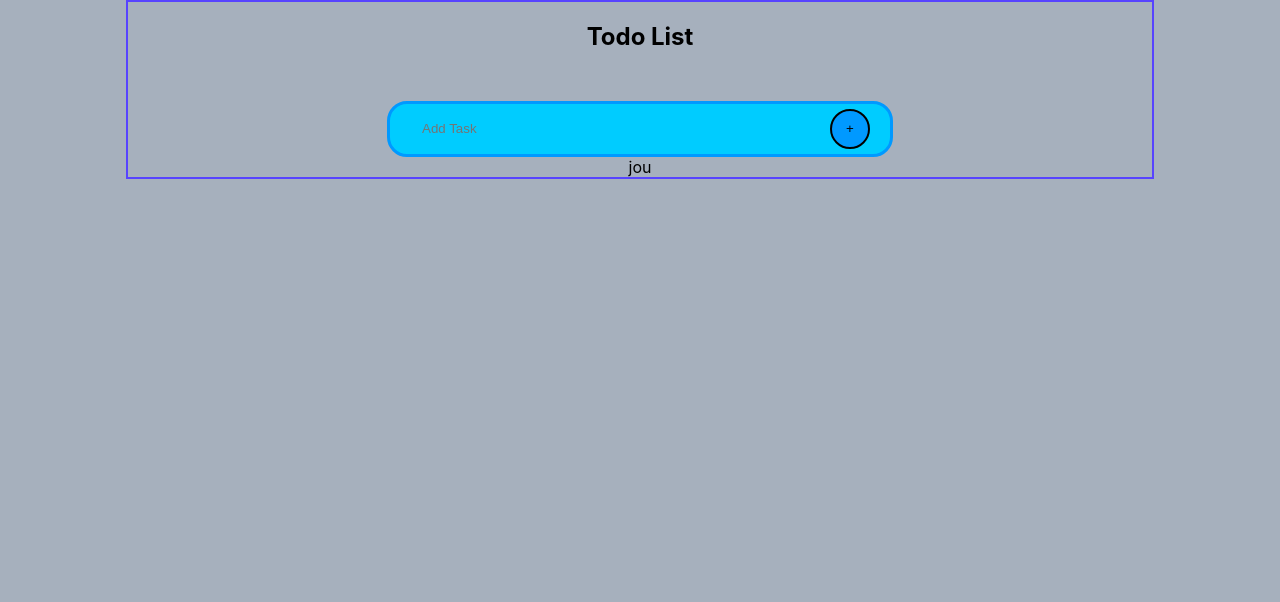
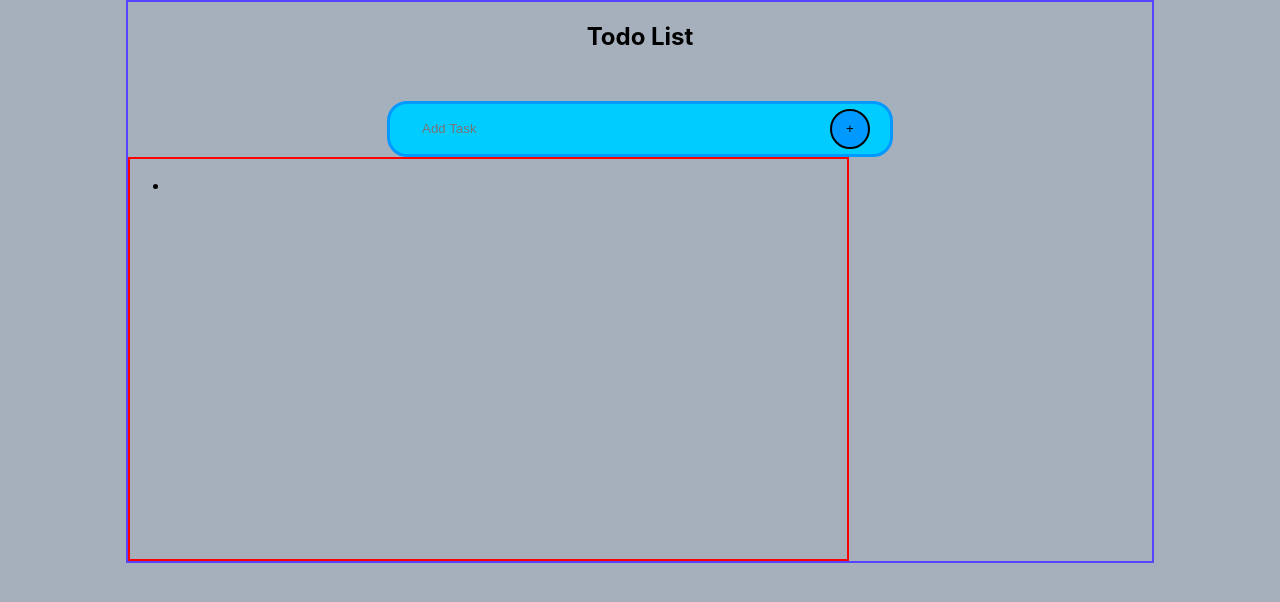
Before and after one commit to Kkolias/ReactTodoList, a React (Create React App) app: page / in a window 1280 px wide. Shown: the top 602 px of the page. Built offline with nearby package versions, Linux system fonts and the light colour scheme.

Commit message:
Kaikki komponentit app.js sisällä

```diff
--- a/src/App.css
+++ b/src/App.css
@@ -35,3 +35,21 @@
   margin-left: 30px;
   align-self: center;
 }
+.todos-container {
+  width: 70%;
+  height: 400px;
+  border:2px solid red;
+}
+
+
+/*
+AddTask component style
+*/
+input {
+  background: none;
+  height: 40px;
+  border: none;
+  color: black;
+  align-self: center;
+  width: 20rem;
+}
--- a/src/App.js
+++ b/src/App.js
@@ -1,24 +1,49 @@
 import './App.css';
-import AddTask from './components/addTask';
-import Task from './components/Task';
+import React, { Component } from 'react';
+//import AddTask from './components/addTask';
+//import Task from './components/Task';
 
-function App() {
-  return (
-    <div className="App">
+
+export class App extends Component {
+  constructor(props) {
+    super(props);
+    this.state = {
+      task : '',
+      input: ''
+    }
+    this.handleClick = this.handleClick.bind(this);
+  }
+
+  handleClick() {
+    this.setState({
+      task: this.state.input
+    });
+    console.log(this.state.input)
+    console.log(this.state.task)
+  }
+
+  render() {
+    return(
+      <div className="App">
       <div className='container'>
         <h2>Todo List</h2>
         <div className='add-task-container'>
           <div className='add-task'>
-            <AddTask/>
+          {/* <AddTask/>*/ }
+          <input onKeyUp={this.handleSubmit} placeholder='Add Task'></input>
           </div>
-          <button>+</button>
+          <button onClick={this.handleClick}>+</button>
         </div>
         <div className='todos-container'>
-          <Task />
+
+          <ul>
+            <li>{this.state.task}</li>
+          </ul>
         </div>
       </div>
     </div>
-  );
+    );
+  }
 }
 
 export default App;
--- a/src/components/Task.js
+++ b/src/components/Task.js
@@ -2,7 +2,7 @@ import React, { Component } from 'react';
 
 export class Task extends Component {
   render() {
-    return <div>jou</div>;
+    return <div>joua</div>;
   }
 }
 
--- a/src/components/addTask.js
+++ b/src/components/addTask.js
@@ -2,9 +2,24 @@ import React, { Component } from 'react';
 import './addTask.css';
 
 export class AddTask extends Component {
+  constructor(props) {
+    super(props);
+    this.state = {
+      task : '',
+      input: ''
+    }
+    this.handleSubmit = this.handleSubmit.bind(this);
+  }
+  handleSubmit(event) {
+    this.setState({
+      input: event.target.value
+    });
+
+  }
+
   render() {
     return <div>
-        <input placeholder='Add Task'></input>
+        <input onKeyUp={this.handleSubmit} placeholder='Add Task'></input>
     </div>;
   }
 }
```
